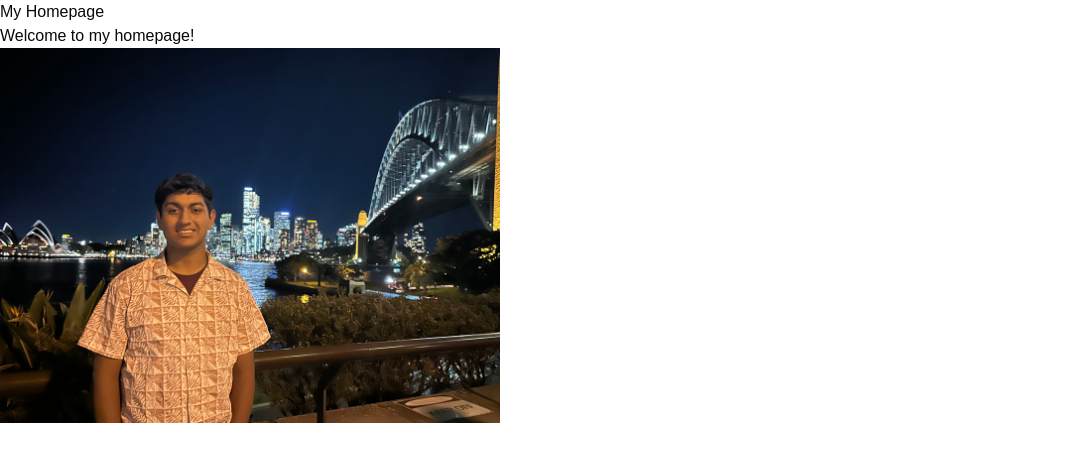
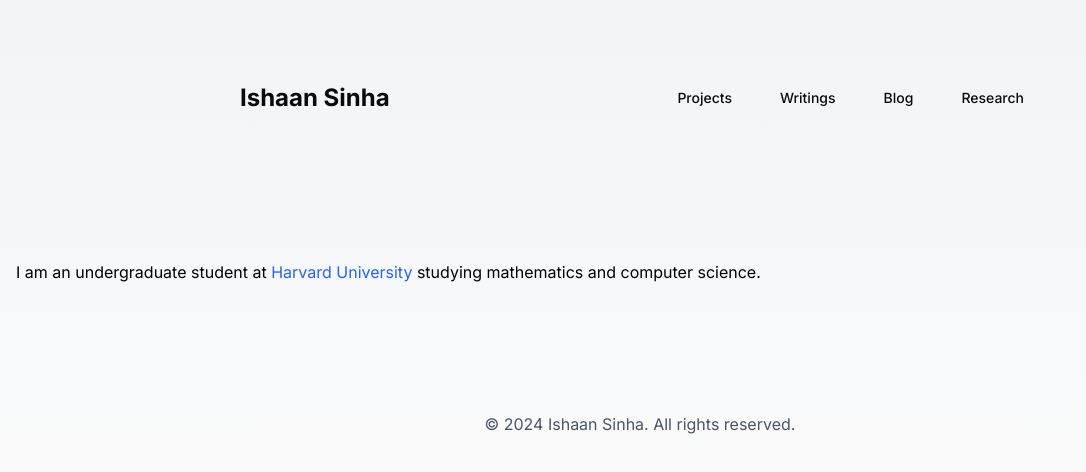
Before and after one commit to imsinha0/imsinha0.github.io, a Next.js app: page / in a window 1280 px wide. Shown: the top 472 px of the page, without its empty margins (0-1086 px from the left). Built offline with nearby package versions, Linux system fonts and the light colour scheme.

Commit message:
added personal website template

```diff
--- a/package.json
+++ b/package.json
@@ -10,6 +10,7 @@
   },
   "dependencies": {
     "@radix-ui/react-icons": "^1.3.0",
+    "@radix-ui/react-slot": "^1.1.0",
     "class-variance-authority": "^0.7.0",
     "clsx": "^2.1.1",
     "lucide-react": "^0.453.0",
--- /dev/null
+++ b/src/app/blog/page.tsx
@@ -0,0 +1,35 @@
+
+import Link from 'next/link';
+import { Button } from "@/components/ui/button";
+
+
+export default function BlogPage() {
+
+    return(
+
+        <div className="min-h-screen bg-gradient-to-b from-gray-100 to-white">
+            <header className="container mx-auto px-60 py-20">
+                <nav className="flex justify-between items-center">
+                    <Link href="/" className="text-2xl font-bold">Ishaan Sinha</Link>
+                    <div className="space-x-4">
+                        <Link href="/projects"><Button variant="ghost">Projects</Button></Link>
+                        <Link href="/writings"><Button variant="ghost">Writings</Button></Link>
+                        <Link href="/blog"><Button variant="ghost">Blog</Button></Link>
+                        <Link href="/research"><Button variant="ghost">Research</Button></Link>
+                    </div>
+                </nav>
+            </header>
+
+            <main className="container mx-auto px-4 py-12">
+                <h1 className="text-4xl font-bold">Blog</h1>
+                <p className="text-gray-600 mt-4">Welcome to my blog! Here, I write about a variety of topics, ranging from software engineering to philosophy. I hope you enjoy reading my posts!</p>
+            </main>
+
+            <footer className="container mx-auto px-4 py-8 mt-12 text-center text-gray-600">
+                <p>&copy; {new Date().getFullYear()} Ishaan Sinha. All rights reserved.</p>
+            </footer>
+        </div>
+
+    )
+
+}
--- a/src/app/layout.tsx
+++ b/src/app/layout.tsx
@@ -1,21 +1,12 @@
 import type { Metadata } from "next";
-import localFont from "next/font/local";
 import "./globals.css";
+import {Inter} from "next/font/google";
 
-const geistSans = localFont({
-  src: "./fonts/GeistVF.woff",
-  variable: "--font-geist-sans",
-  weight: "100 900",
-});
-const geistMono = localFont({
-  src: "./fonts/GeistMonoVF.woff",
-  variable: "--font-geist-mono",
-  weight: "100 900",
-});
+const inter = Inter({ subsets: ['latin'] })
 
 export const metadata: Metadata = {
-  title: "Personal Website",
-  description: "Ishaan's Personal Website",
+  title: "Ishaan's Personal Website",
+  description: "Welcome to Ishaan's Personal Website",
 };
 
 export default function RootLayout({
@@ -26,7 +17,7 @@
   return (
     <html lang="en">
       <body
-        className={`${geistSans.variable} ${geistMono.variable} antialiased`}
+        className={inter.className}
       >
         {children}
       </body>
--- a/src/app/page.tsx
+++ b/src/app/page.tsx
@@ -1,17 +1,37 @@
-import Image from "next/image";
-
+import Link from 'next/link'
+import { Button } from "@/components/ui/button"
 
 export default function Home() {
   return (
-    <div>
-      <h1>My Homepage</h1>
-      <p>Welcome to my homepage!</p>
-      <Image
-        src="/me.jpg"
-        alt="Picture of the author"
-        width={500}
-        height={500}
-      />
+    <div className="min-h-screen bg-gradient-to-b from-gray-100 to-white">
+      <header className="container mx-auto px-60 py-20">
+        <nav className="flex justify-between items-center">
+          <Link href="/" className="text-2xl font-bold">Ishaan Sinha</Link>
+          <div className="space-x-4">
+            <Link href="/projects"><Button variant="ghost">Projects</Button></Link>
+            <Link href="/writings"><Button variant="ghost">Writings</Button></Link>
+            <Link href="/blog"><Button variant="ghost">Blog</Button></Link>
+            <Link href="/research"><Button variant="ghost">Research</Button></Link>
+          </div>
+        </nav>
+      </header>
+
+      <main className="container mx-auto px-4 py-12">
+
+
+
+        <p className="text-black mt-4">
+          I am an undergraduate student at <Link href= "https://www.harvard.edu/" rel="noopener noreferrer" target="_blank" className=' text-blue-600 hover:text-blue-800'> Harvard University </Link>
+           studying mathematics and computer science.
+        </p>
+
+
+
+      </main>
+
+      <footer className="container mx-auto px-4 py-8 mt-12 text-center text-gray-600">
+        <p>&copy; {new Date().getFullYear()} Ishaan Sinha. All rights reserved.</p>
+      </footer>
     </div>
-  );
+  )
 }
--- /dev/null
+++ b/src/app/projects/page.tsx
@@ -0,0 +1,35 @@
+
+
+import Link from 'next/link';
+import { Button } from "@/components/ui/button";
+
+export default function ProjectsPage(){
+
+    return (
+
+        <div className="min-h-screen bg-gradient-to-b from-gray-100 to-white">
+            <header className="container mx-auto px-60 py-20">
+                <nav className="flex justify-between items-center">
+                    <Link href="/" className="text-2xl font-bold">Ishaan Sinha</Link>
+                    <div className="space-x-4">
+                        <Link href="/projects"><Button variant="ghost">Projects</Button></Link>
+                        <Link href="/writings"><Button variant="ghost">Writings</Button></Link>
+                        <Link href="/blog"><Button variant="ghost">Blog</Button></Link>
+                        <Link href="/research"><Button variant="ghost">Research</Button></Link>
+                    </div>
+                </nav>
+            </header>
+
+            <main className="container mx-auto px-4 py-12">
+                <h1 className="text-4xl font-bold">Projects</h1>
+                <p className="text-gray-600 mt-4">Welcome to my projects page! Here, I showcase some of the projects I've worked on. I hope you enjoy looking through them!</p>
+            </main>
+
+            <footer className="container mx-auto px-4 py-8 mt-12 text-center text-gray-600">
+                <p>&copy; {new Date().getFullYear()} Ishaan Sinha. All rights reserved.</p>
+            </footer>
+        </div>
+
+    )
+
+}
--- /dev/null
+++ b/src/app/research/page.tsx
@@ -0,0 +1,34 @@
+
+import Link from 'next/link';
+import { Button } from "@/components/ui/button";
+
+export default function ResearchPage(){
+
+    return (
+
+        <div className="min-h-screen bg-gradient-to-b from-gray-100 to-white">
+            <header className="container mx-auto px-60 py-20">
+                <nav className="flex justify-between items-center">
+                    <Link href="/" className="text-2xl font-bold">Ishaan Sinha</Link>
+                    <div className="space-x-4">
+                        <Link href="/projects"><Button variant="ghost">Projects</Button></Link>
+                        <Link href="/writings"><Button variant="ghost">Writings</Button></Link>
+                        <Link href="/blog"><Button variant="ghost">Blog</Button></Link>
+                        <Link href="/research"><Button variant="ghost">Research</Button></Link>
+                    </div>
+                </nav>
+            </header>
+
+            <main className="container mx-auto px-4 py-12">
+                <h1 className="text-4xl font-bold">Research</h1>
+                <p className="text-gray-600 mt-4">Welcome to my research page! Here, I showcase some of the research I've worked on. I hope you enjoy looking through them!</p>
+            </main>
+
+            <footer className="container mx-auto px-4 py-8 mt-12 text-center text-gray-600">
+                <p>&copy; {new Date().getFullYear()} Ishaan Sinha. All rights reserved.</p>
+            </footer>
+        </div>
+
+    )
+
+}
--- /dev/null
+++ b/src/app/writings/page.tsx
@@ -0,0 +1,33 @@
+
+import Link from 'next/link';
+import { Button } from "@/components/ui/button";
+
+export default function WritingPage(){
+
+    return (
+
+        <div className="min-h-screen bg-gradient-to-b from-gray-100 to-white">
+            <header className="container mx-auto px-60 py-20">
+                <nav className="flex justify-between items-center">
+                    <Link href="/" className="text-2xl font-bold">Ishaan Sinha</Link>
+                    <div className="space-x-4">
+                        <Link href="/projects"><Button variant="ghost">Projects</Button></Link>
+                        <Link href="/writings"><Button variant="ghost">Writings</Button></Link>
+                        <Link href="/blog"><Button variant="ghost">Blog</Button></Link>
+                        <Link href="/research"><Button variant="ghost">Research</Button></Link>
+                    </div>
+                </nav>
+            </header>
+
+            <main className="container mx-auto px-4 py-12">
+                <h1 className="text-4xl font-bold">Writings</h1>
+                <p className="text-gray-600 mt-4">Welcome to my writings page! Here, I showcase some of the writings I've worked on. I hope you enjoy looking through them!</p>
+            </main>
+
+            <footer className="container mx-auto px-4 py-8 mt-12 text-center text-gray-600">
+                <p>&copy; {new Date().getFullYear()} Ishaan Sinha. All rights reserved.</p>
+            </footer>
+        </div>
+
+    )
+}
--- /dev/null
+++ b/src/components/ui/button.tsx
@@ -0,0 +1,57 @@
+import * as React from "react"
+import { Slot } from "@radix-ui/react-slot"
+import { cva, type VariantProps } from "class-variance-authority"
+
+import { cn } from "@/lib/utils"
+
+const buttonVariants = cva(
+  "inline-flex items-center justify-center gap-2 whitespace-nowrap rounded-md text-sm font-medium transition-colors focus-visible:outline-none focus-visible:ring-1 focus-visible:ring-ring disabled:pointer-events-none disabled:opacity-50 [&_svg]:pointer-events-none [&_svg]:size-4 [&_svg]:shrink-0",
+  {
+    variants: {
+      variant: {
+        default:
+          "bg-primary text-primary-foreground shadow hover:bg-primary/90",
+        destructive:
+          "bg-destructive text-destructive-foreground shadow-sm hover:bg-destructive/90",
+        outline:
+          "border border-input bg-background shadow-sm hover:bg-accent hover:text-accent-foreground",
+        secondary:
+          "bg-secondary text-secondary-foreground shadow-sm hover:bg-secondary/80",
+        ghost: "hover:bg-accent hover:text-accent-foreground",
+        link: "text-primary underline-offset-4 hover:underline",
+      },
+      size: {
+        default: "h-9 px-4 py-2",
+        sm: "h-8 rounded-md px-3 text-xs",
+        lg: "h-10 rounded-md px-8",
+        icon: "h-9 w-9",
+      },
+    },
+    defaultVariants: {
+      variant: "default",
+      size: "default",
+    },
+  }
+)
+
+export interface ButtonProps
+  extends React.ButtonHTMLAttributes<HTMLButtonElement>,
+    VariantProps<typeof buttonVariants> {
+  asChild?: boolean
+}
+
+const Button = React.forwardRef<HTMLButtonElement, ButtonProps>(
+  ({ className, variant, size, asChild = false, ...props }, ref) => {
+    const Comp = asChild ? Slot : "button"
+    return (
+      <Comp
+        className={cn(buttonVariants({ variant, size, className }))}
+        ref={ref}
+        {...props}
+      />
+    )
+  }
+)
+Button.displayName = "Button"
+
+export { Button, buttonVariants }
```
Also changed, not shown: 1 other file (tests, documents, lock files or other folders).
